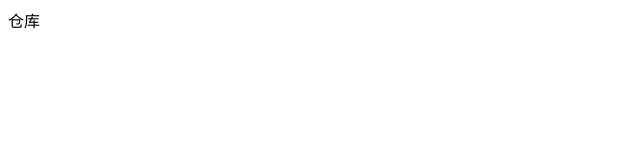
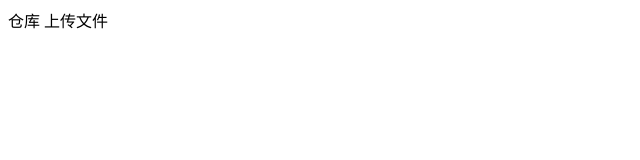
Before and after one commit to k9590/Prod, a plain HTML site: page index.html in a window 1280 px wide. Shown: the full height of the page, 0-640 px from the left. Drawn offline with Linux system fonts and the light colour scheme.

Commit message:
修改文件

```diff
--- a/index.html
+++ b/index.html
@@ -8,5 +8,6 @@
 </head>
 <body>
     仓库
+    上传文件
 </body>
 </html>
```
